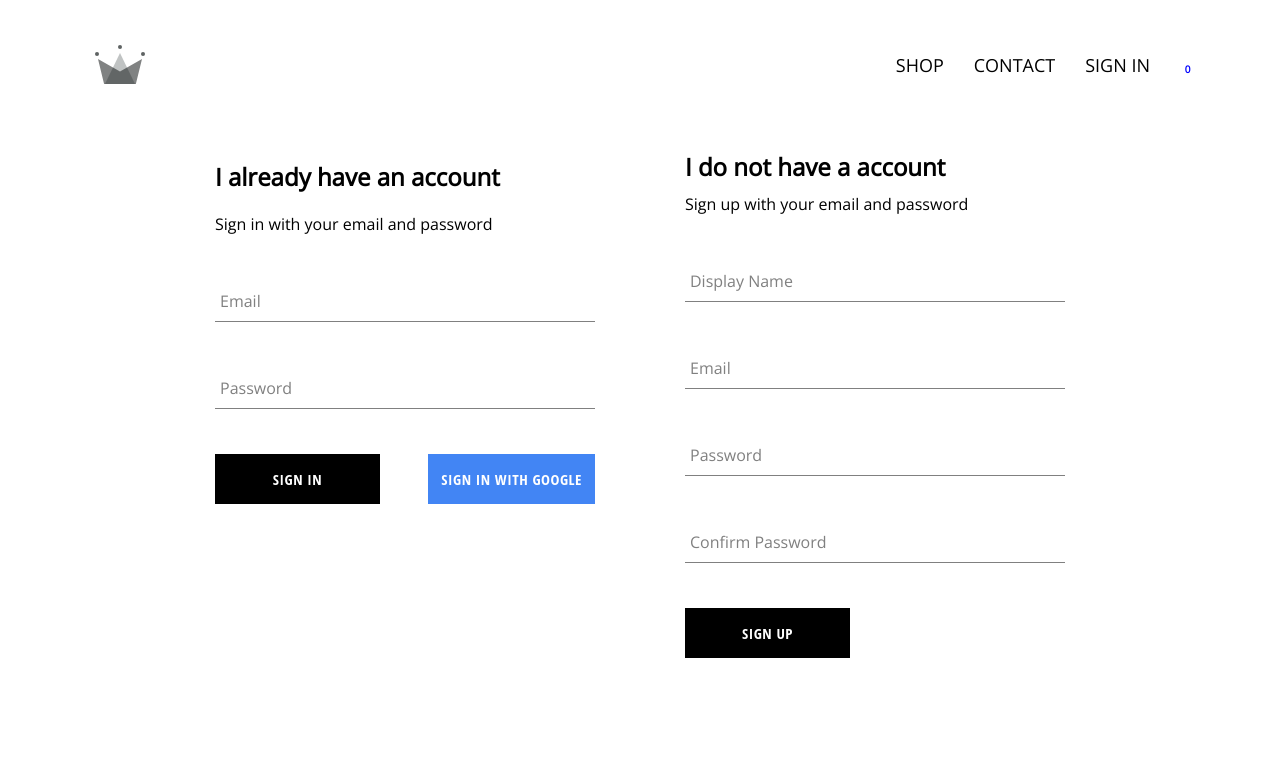
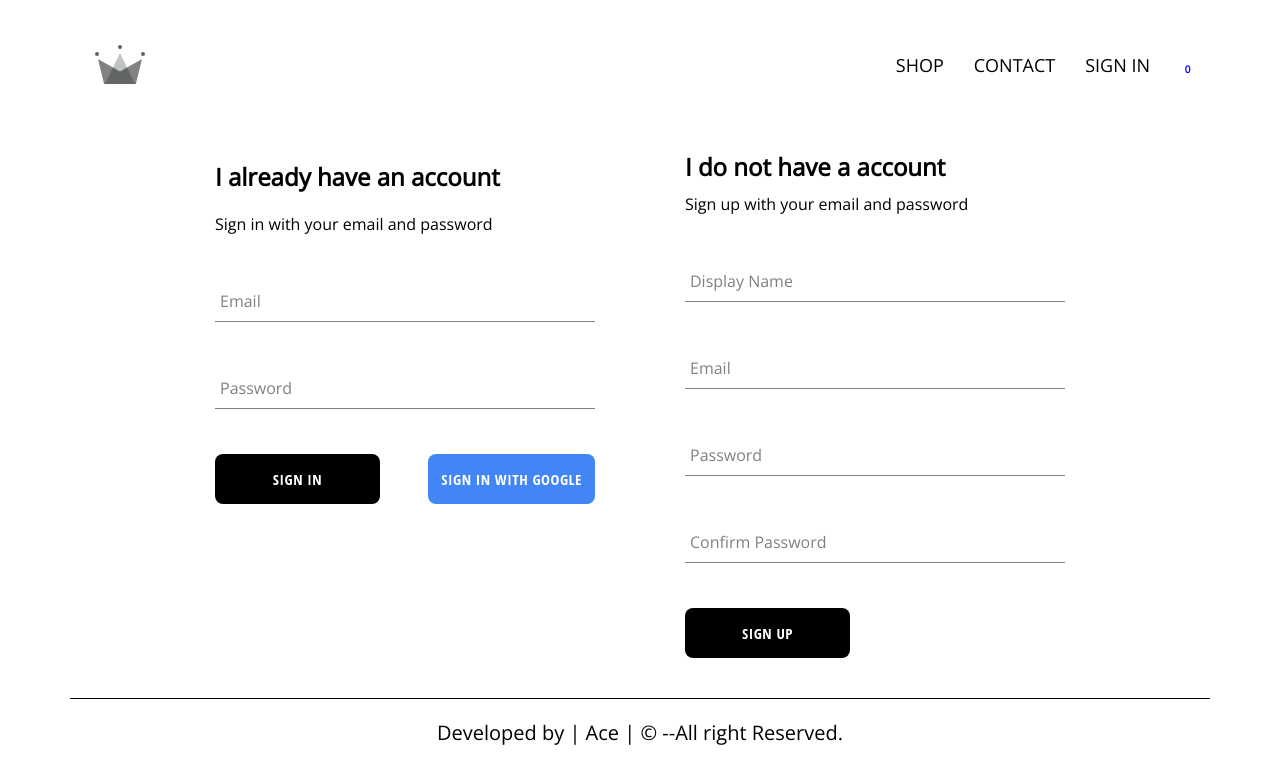
Before and after one commit to S0U-RABH/Ace-Clothing, a React (Create React App) app: page /signin in a window 1280 px wide. Shown: the top 784 px of the page. Built offline with nearby package versions, Linux system fonts and the light colour scheme; no server answers.

Commit message:
change custom button style and add footer component in  application.

```diff
--- a/src/App.js
+++ b/src/App.js
@@ -1,13 +1,15 @@
 import React from 'react';
 import { Route, Switch, Redirect } from 'react-router-dom';
 import './App.css';
+
 import Homepage from './pages/Homepage/Homepage.component';
 import shopPage from './pages/shopPage/shop.component';
 import SignInAndSignUpPage from './pages/Sign-in-and-sign-up/Sign-in-and-sign-up.component';
 import Header from './components/header/Header.component';
+import Footer from './components/footer/footer.component';
 import CheckoutPage from './pages/checkout/checkout.component';
+
 import { auth, createUserProfileDocument } from './firebase/firebase.utils';
-
 import { connect } from 'react-redux';
 import { setCurrentUser } from "../src/redux/user/user.action"
 
@@ -56,6 +58,7 @@ class App extends React.Component {
             path="/signin"
             render={() => this.props.currentUser ? <Redirect to='/' /> : (<SignInAndSignUpPage />)} />
         </Switch>
+        <Footer />
       </div>
 
     )
--- a/src/components/custom-button/custom-button.style.scss
+++ b/src/components/custom-button/custom-button.style.scss
@@ -15,11 +15,13 @@
   cursor: pointer;
   display: flex;
   justify-content: center;
+  border-radius: .5rem;
 
   &:hover {
     background-color: white;
     color: black;
     border: 1px solid black;
+    box-shadow: 1px 1px 15px blue;
   }
 
   &.google-sign-in {
@@ -29,6 +31,8 @@
     &:hover {
       background-color: #357ae8;
       border: none;
+      box-shadow: 1px 1px 15px blue;
+
     }
   }
 
@@ -41,6 +45,8 @@
       background-color: black;
       color: white;
       border: none;
+      box-shadow: 1px 1px 15px blue;
+
     }
   }
 }
--- /dev/null
+++ b/src/components/footer/footer.component.jsx
@@ -0,0 +1,13 @@
+import React from 'react'
+import '../footer/footer.style.scss'
+
+
+export const Footer = () => {
+    return (
+        <div className='footer_style'>
+            Developed by | Ace | © --All right Reserved.
+        </div>
+
+    )
+}
+export default Footer;
--- /dev/null
+++ b/src/components/footer/footer.style.scss
@@ -0,0 +1,12 @@
+.footer_style {
+    height: 75px;
+    width: 100%;
+    margin-top: 15px;
+    text-align: center;
+    margin-top: 40px;
+    font-size: 20px;
+    border-top-style: solid;
+    border-top-width: 1px;
+    padding: 20px 0px 20px 0px;
+
+}
--- a/src/components/stripe-button/stripe-button.component.jsx
+++ b/src/components/stripe-button/stripe-button.component.jsx
@@ -8,6 +8,7 @@ export const StripeCheckoutButton = ({ price }) => {
     const publishableKey = 'pk_test_51KmNTiSHZQT3xD5Ok2rLKpKD3qOffNPHBkGfojMNn73ueqKdQ5bKFFF0Hcxo4a7NrJvD3ZqoNgq1VrnQZwUQAehJ00jhCVSDvJ'
 
     const onToken = token => {
+        // console.log(token)
         alert(`₹${price} Payment Successful`)
     }
 
```
